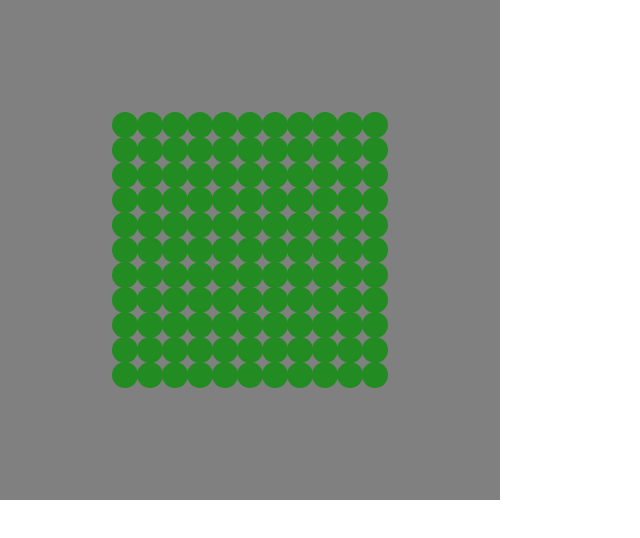
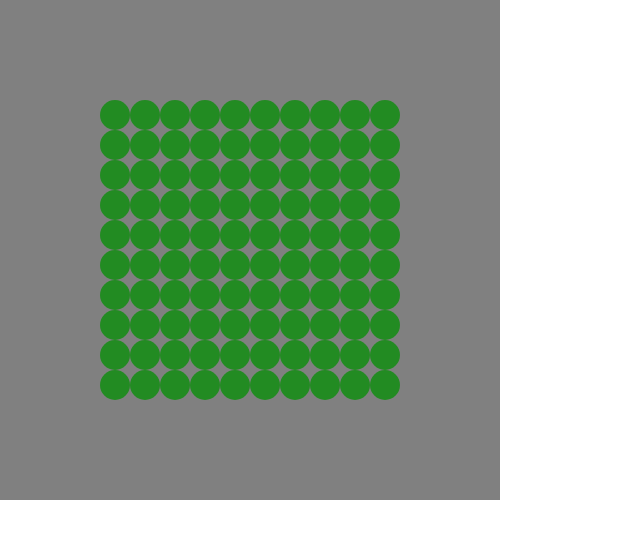
Before and after one commit to aong02/aong02.github.io, a plain HTML site: page openMe.html in a window 1280 px wide. Shown: the whole page, without its empty margins (0-640 px from the left). Drawn offline with Linux system fonts and the light colour scheme.

Commit message:
added scalability and dragging functionality

```diff
--- a/openMe.html
+++ b/openMe.html
@@ -14,14 +14,6 @@
 
 	<script>
 		var dimension = 500;
-		var dataset = new Array(121);
-		populate(dataset, 13);
-
-		function populate(array, num) {
-			for (var i = array.length - 1; i >= 0; i--) {
-				array[i] = num;
-			}
-		};
 
 		var svg = d3.select('body').append('svg')
 			.attr('width', dimension)
@@ -34,6 +26,21 @@
 		 * Word: Cower
 		 */
 
+		var num_rows = 10;
+		var num_circles = num_rows ** 2;
+		var dataset = new Array(num_circles);
+		var margin = dimension/5;
+		var separation = (dimension-2*margin)/(num_rows);
+		var radius = separation/2;
+
+		populate(dataset, radius);
+
+		function populate(array, num) {
+			for (var i = array.length - 1; i >= 0; i--) {
+				array[i] = num;
+			}
+		};
+
 		var circles = svg.selectAll("circle")
             .data(dataset)
             .enter()
@@ -41,10 +48,10 @@
 
         circles
         	.attr("cx", function(d, i) {
-            	return (i%11 * 25) + 125;
+            	return i%num_rows * separation + margin + separation/2;
         	})
        		.attr("cy", function(d, i) {
-       			return Math.floor(i/11) * 25 + 125;
+       			return Math.floor(i/num_rows) * separation + margin + separation/2;
        		})
        		.attr("r", function(d) {
             	return d;
@@ -68,18 +75,21 @@
 				.transition()
 				.duration(1000)
 				.style("opacity", 0.5)
-				.attr("cx", (400 * direct() + parseInt(d3.select(this).attr("cx"))))
-				.attr("cy", (400 * direct() + parseInt(d3.select(this).attr("cy"))))
-				.attr("r", (parseInt(d3.select(this).attr("r")) - 4))
+				.attr("cx", (.8 * dimension * direct() + parseInt(d3.select(this).attr("cx"))))
+				.attr("cy", (.8 * dimension * direct() + parseInt(d3.select(this).attr("cy"))))
+				.attr("r", radius/1.4)
 				.attr("fill", "#ffff00");
 		}
 
 		var capture = function() {
 			d3.select(this).on("mousemove", function () {
-					d3.select(this)
-						.attr("cx", d3.mouse(this)[0])
-						.attr("cy", d3.mouse(this)[1]);
+				d3.select(this)
+					.attr("cx", d3.mouse(this)[0])
+					.attr("cy", d3.mouse(this)[1]);
 				});
+			d3.select(this).on("mouseup", function() {
+				d3.select(this).each(cower);
+		});
 		}
 
 		function direct() {
```
